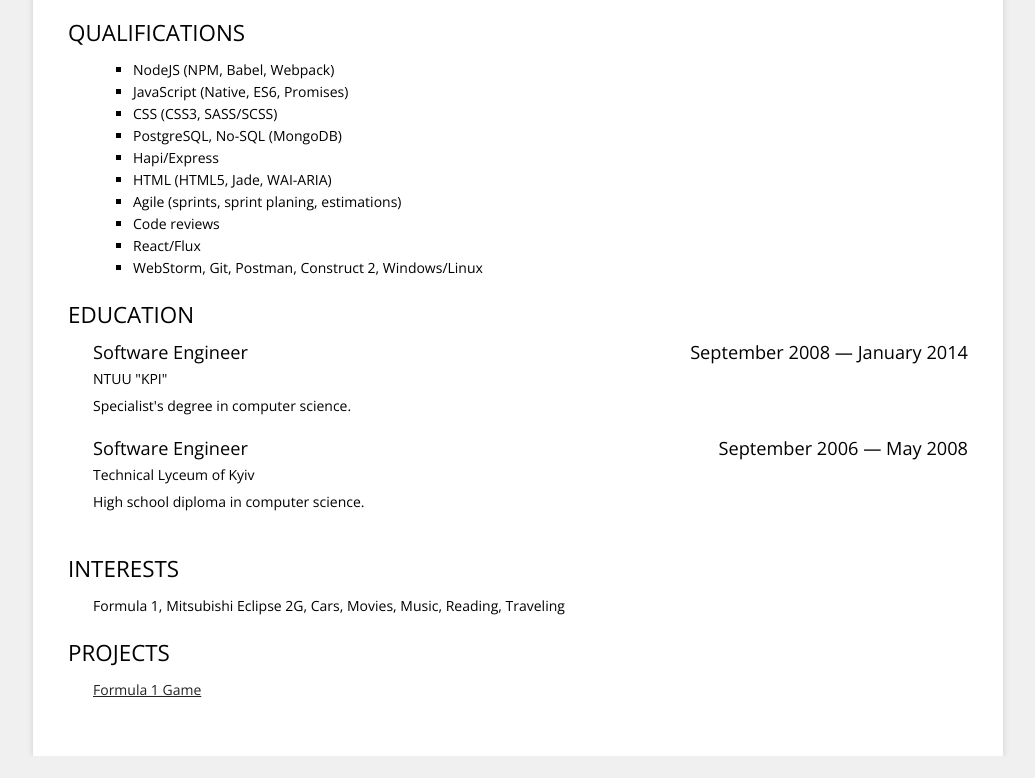
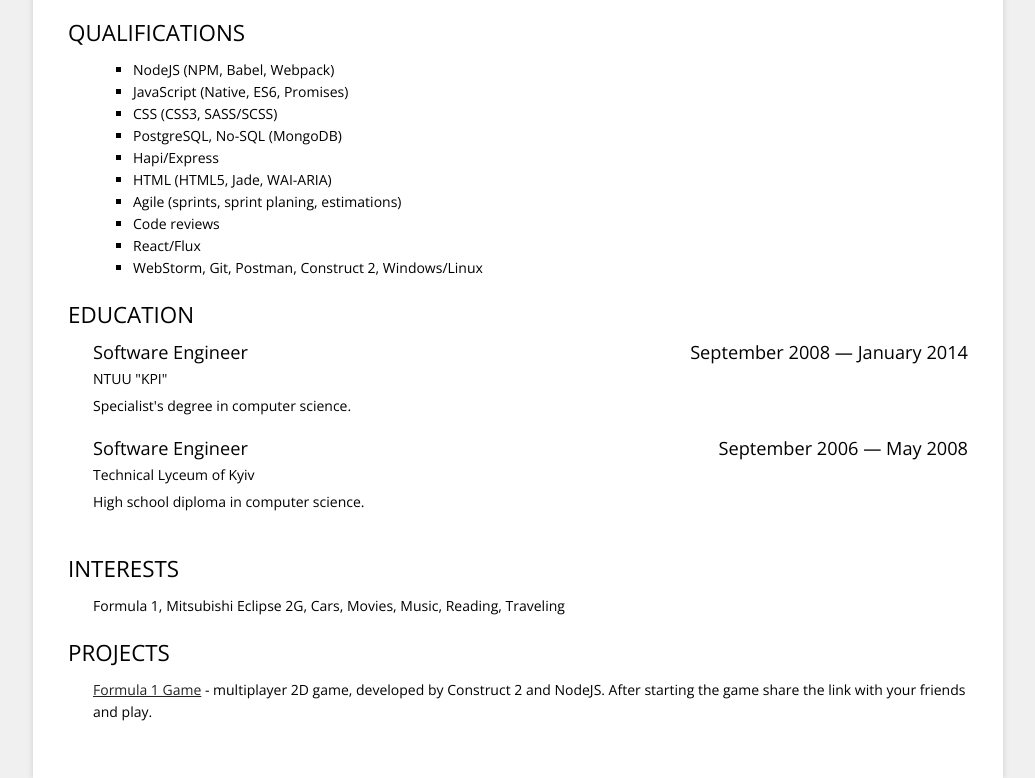
Before and after one commit to BigLes/ownpage, a website: page www/index.html in a window 1280 px wide. Shown: the part 779-1557 px from the top of the page, without its empty margins (122-1157 px from the left). Before the commit the page ends 1535 px from the top, so only its background shows below. Drawn offline with nearby package versions, Linux system fonts and the light colour scheme.

Commit message:
game description added

```diff
--- a/www/index.html
+++ b/www/index.html
@@ -143,7 +143,7 @@
 			<h2 class="title">Projects</h2>
 			<div class="set">
                 <div class="item">
-                    <span class="info"><a href="formula1">Formula 1 Game</a></span>
+                    <span class="info"><a href="formula1">Formula 1 Game</a> - multiplayer 2D game, developed by Construct 2 and NodeJS. After starting the game share the link with your friends and play.</span>
                 </div>
             </div>
 			<div class="clear"></div>
```
